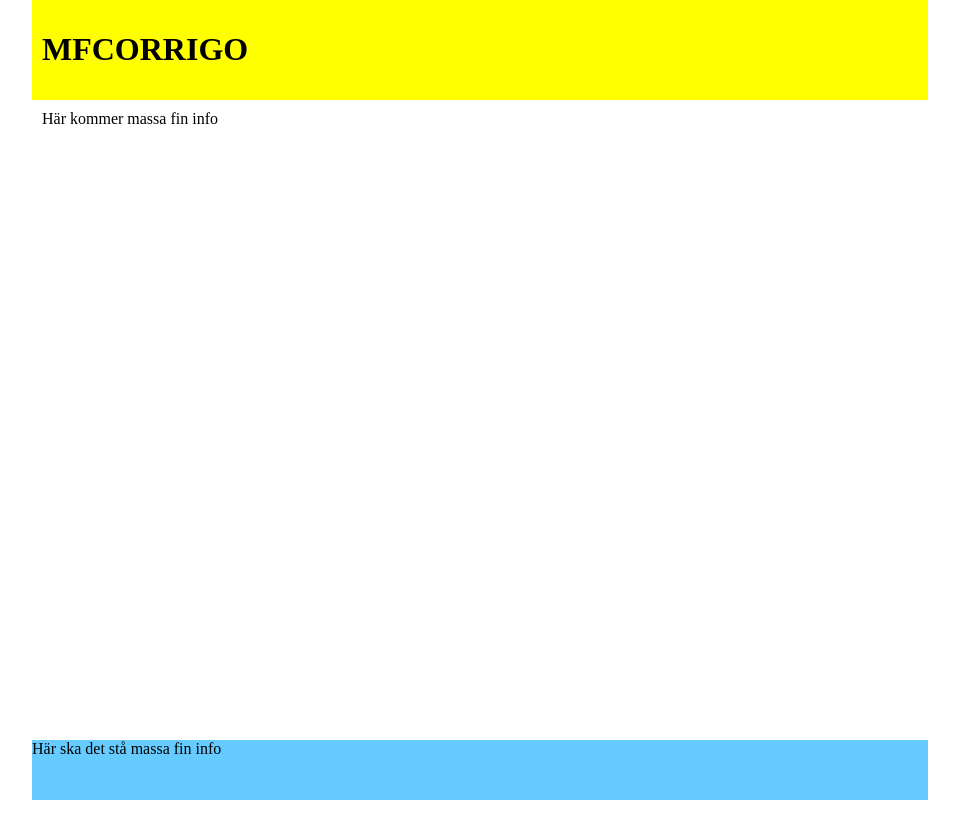
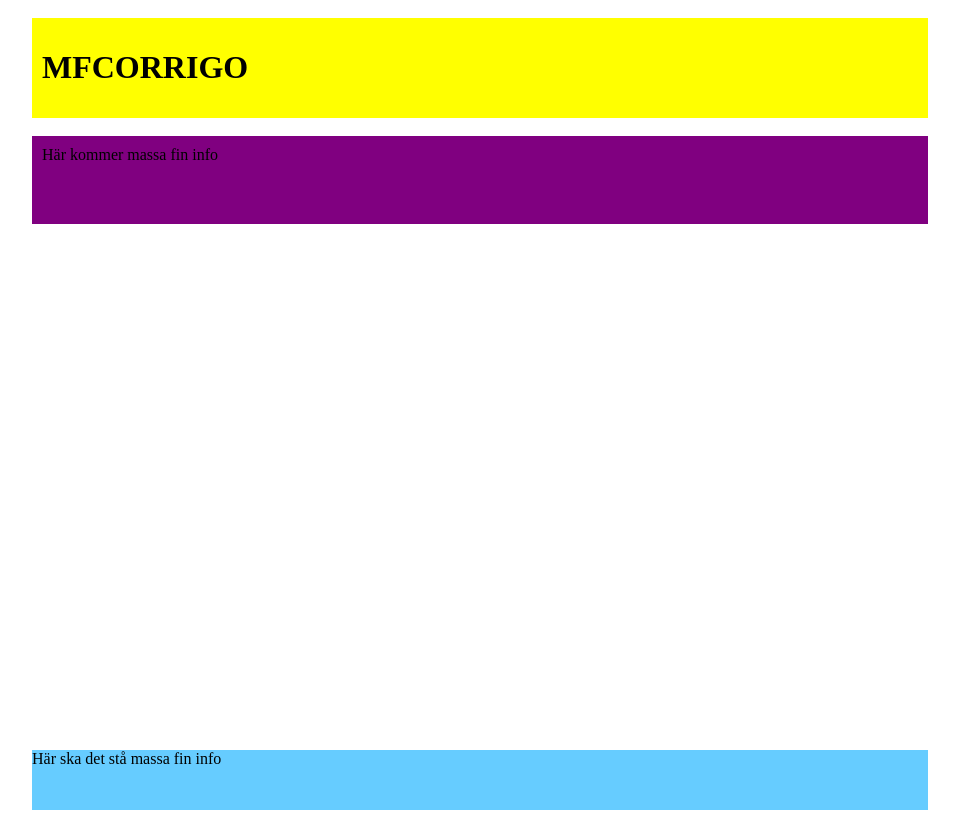
Before and after one commit to msfe/MFCORRIGO, a PHP site: page / in a window 1280 px wide. Shown: the whole page, without its empty margins (160-1119 px from the left). Run offline with PHP 8.4, Linux system fonts and the light colour scheme.

Commit message:
fixade najsa saker

```diff
--- a/index.html
+++ b/index.html
@@ -14,13 +14,14 @@
 <body>
 
 	<div id="container">
-		<header id="header">
+		<header>
 			<h1> MFCORRIGO </h1>
 		</header>
 
 		<div id="body">
 			Här kommer massa fin info
 		</div>
+
 		<footer>
 			Här ska det stå massa fin info
 
--- a/maincss.css
+++ b/maincss.css
@@ -1,26 +1,34 @@
 html,
+
 body {
    margin:0;
    padding:0;
    height:100%;
 }
+
 #container {
 	margin-right: 15%;
 	margin-left: 15%;
    min-height:100%;
    position:relative;
 }
+
 header {
+   margin-top: 2%;
    background:#ff0;
    padding:10px;
 }
+
 #body {
+   margin-top: 2%;
+   background-color: purple;
    padding:10px;
    padding-bottom:60px;   /* Height of the footer */
 }
+
 footer {
    position:absolute;
-   bottom:0;
+   bottom:1%;
    width:100%;
    height:60px;   /* Height of the footer */
    background:#6cf;
```
